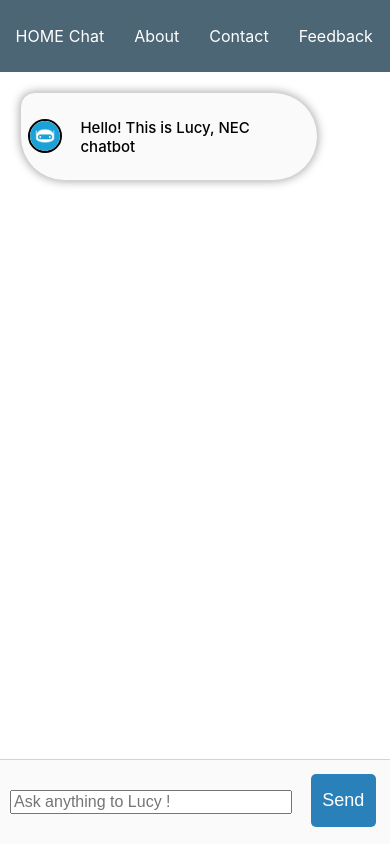
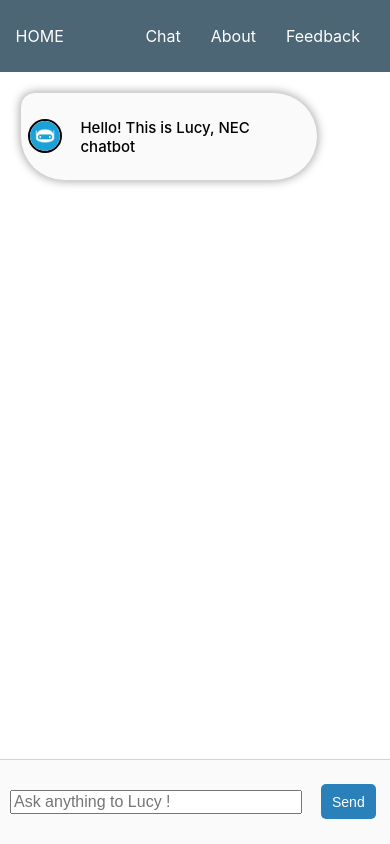
Before and after one commit to surajkarki66/Lucy-Backend, a React (Create React App) app in the folder client/: page /chat in a window 390 px wide. Built offline with nearby package versions, Linux system fonts and the light colour scheme.

Commit message:
Changed style of button

```diff
--- a/client/src/components/Chat/ChatMessage/ChatMessage.css
+++ b/client/src/components/Chat/ChatMessage/ChatMessage.css
@@ -60,7 +60,7 @@
   width: 18%;
   font-size: 18px;
   font-weight: 550px;
-  margin: 4px 5% -13px 5%;
+  margin: 14px 5% -5px 5%;
   max-width: 200px;
   color: #fff;
   background: #2a80b9;
@@ -73,7 +73,7 @@
   transform: scale(1.02);
 }
 .input-message {
-  width: 78%;
+  width: 100%;
   font-size: 16px;
   font-weight: 550px;
   margin-left: 5px;
@@ -93,6 +93,9 @@
     height: 35px;
     margin-top: -10px;
   }
+  .btn-send {
+    font-size: 14px;
+  }
 }
 
 @media (max-width: 500px) {
@@ -109,4 +112,7 @@
     height: 30px;
     margin-top: -7px;
   }
+  .btn-send {
+    font-size: 14px;
+  }
 }
--- a/client/src/components/Navs/Nav.tsx
+++ b/client/src/components/Navs/Nav.tsx
@@ -16,9 +16,6 @@
         <Link to="/aboutUs" style={{ textDecoration: "none", color: "white" }}>
           <ul> About</ul>
         </Link>
-        <Link to="/contact" style={{ textDecoration: "none", color: "white" }}>
-          <ul> Contact</ul>
-        </Link>
         <Link to="/feedback" style={{ textDecoration: "none", color: "white" }}>
           <ul> Feedback</ul>
         </Link>
```
